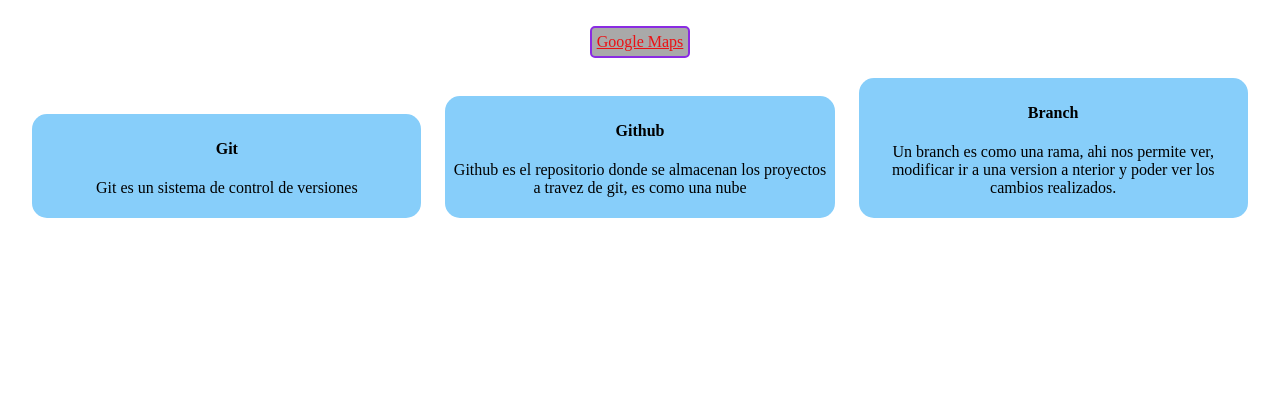
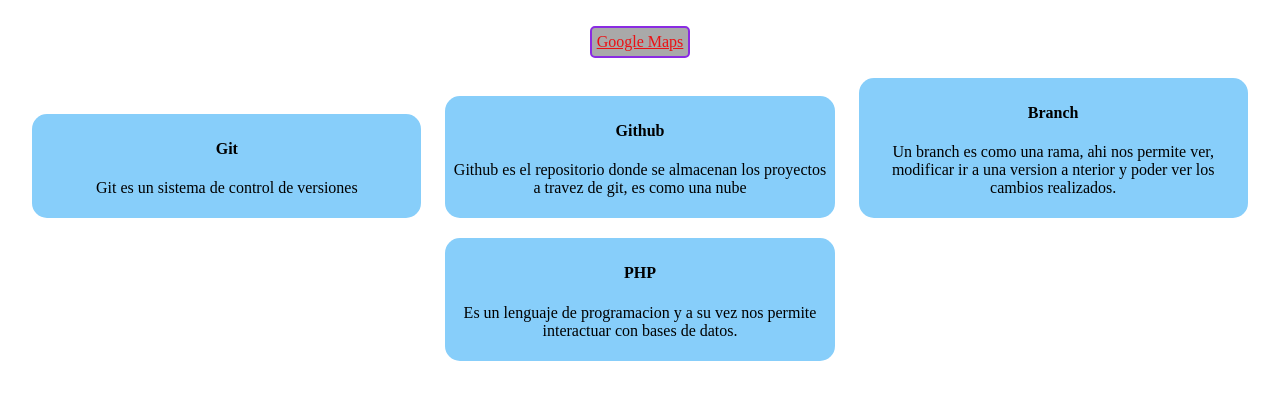
Before and after one commit to ITOwilsonurbano/pruebas_git, a plain HTML site: page index.html in a window 1280 px wide. Shown: the part 105-504 px from the top of the page. Drawn offline with Linux system fonts and the light colour scheme.

Commit message:
Agregamos article de PHP

```diff
--- a/index.html
+++ b/index.html
@@ -26,6 +26,12 @@
                     <h4>Branch</h4>
                     <p>Un branch es como una rama, ahi nos permite ver, modificar
                     ir a una version a nterior y poder ver los cambios realizados.</p>
+                </article>
+
+                <article>
+                    <h4>PHP</h4>
+                    <p>Es un lenguaje de programacion y a su vez nos permite
+                     interactuar con bases de datos.</p>
                 </article>
             </div>
         </body>
```
